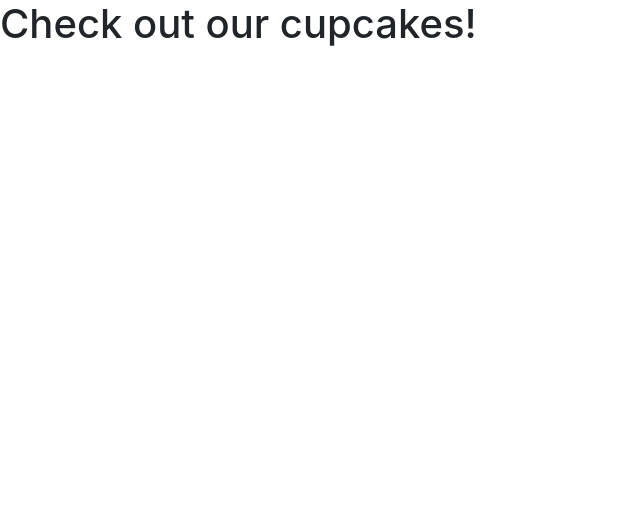
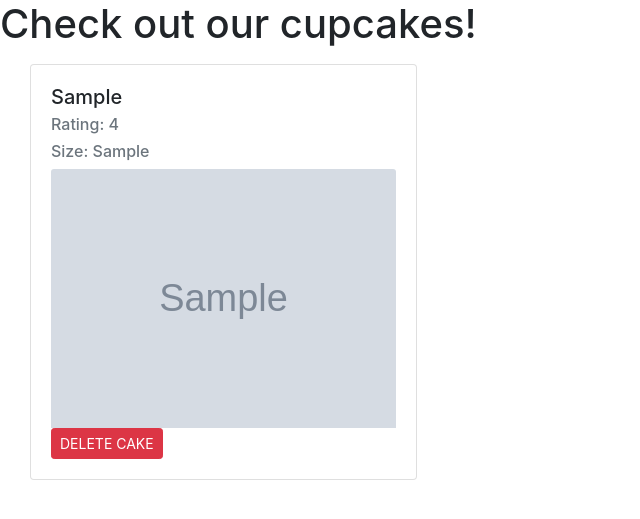
Before and after one commit to ItsTheRealVictor/SB_cupcakes, a Flask app: page /main in a window 1280 px wide. Shown: the part 56-575 px from the top of the page, without its empty margins (0-640 px from the left). Run offline with Flask 2, Linux system fonts and the light colour scheme; tables that the repository leaves empty hold one stand-in row (values such as "Sample post"); grey boxes marked "Sample" are stand-in pictures.

Commit message:
can now view all cakes using JS (styling is weird tho)

```diff
--- a/static/script.js
+++ b/static/script.js
@@ -1,10 +1,37 @@
 alert('fart')
+
+function makeHTML(cake){
+    // copied this right out of the home.html jinja loop
+    return `
+    <div class="col-4">
+
+        <div class="card my-2">
+            <div class="card-body">
+                <h5 class="card-title">${cake.flavor}</h5>
+                <h6 class="card-subtitle text-muted">Rating: ${cake.rating}</h6>
+                <h6 class="card-subtitle text-muted my-2">Size: ${cake.size}</h6>
+                <img class="card-img-top" src="${cake.image}" alt="">
+                <form style="display:inline" action="/delete/${cake.id}" method="POST">
+                    <button class="btn btn-sm btn-danger">DELETE CAKE</button>
+                </form>
+
+            </div>
+        </div>
+    </div>
+    `
+}
+
 
 async function allCakes() {
     const res = await axios.get('http://127.0.0.1:5000/api/cupcakes')
 
-    for (let item of res.data.cakes)
-    console.log(item.flavor)
+
+    for (let cake of res.data.cakes){
+
+        let newCake = $(makeHTML(cake));
+        $('#cupcake-holder').append(newCake)
+        console.log(cake.flavor)
+
+    }
 }
-
 allCakes()
--- a/templates/home.html
+++ b/templates/home.html
@@ -4,7 +4,7 @@
         {% block content %}
             <h1>Check out our cupcakes!</h1>
 
-            <div class="container-fluid">
+            <div class="container-fluid" id="cupcake-holder">
                 <div class="row">
 
                     {% for cake in cakes %}
```
